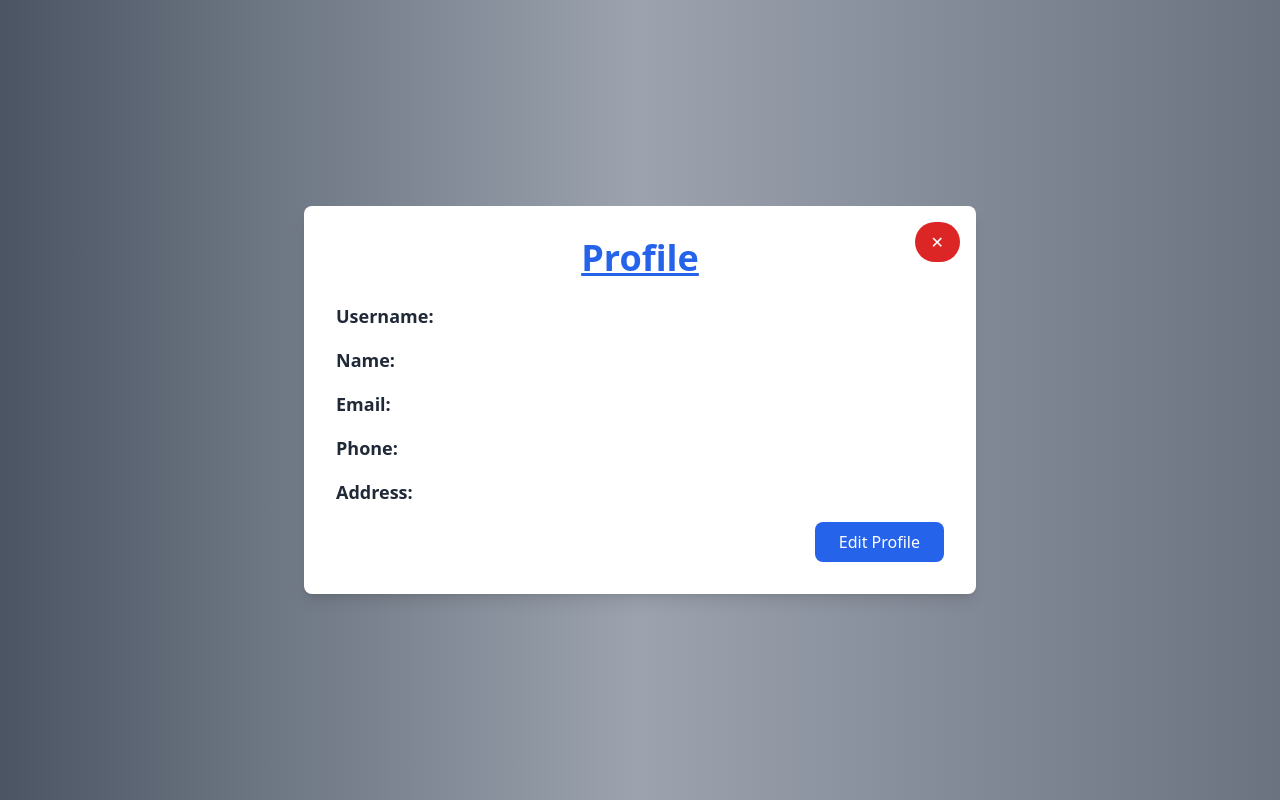
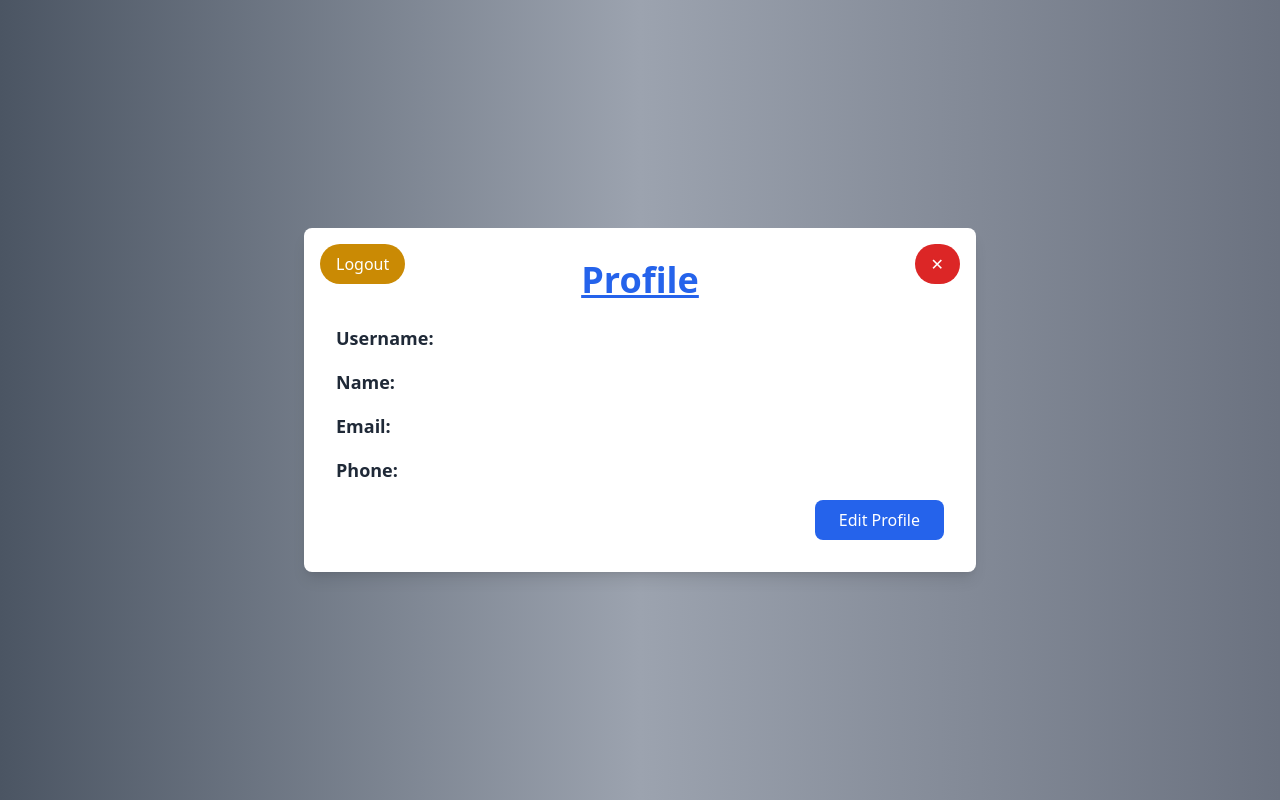
Before and after one commit to uvraviz007/fintrack, a React (Create React App) app in the folder frontend/: page /profile in a window 1280 px wide. Built offline with nearby package versions, Linux system fonts and the light colour scheme.

Commit message:
working of login/signup

```diff
--- a/frontend/src/pages/Profile.jsx
+++ b/frontend/src/pages/Profile.jsx
@@ -1,21 +1,21 @@
 import React, { useState, useEffect } from 'react';
-import { useNavigate } from 'react-router-dom'; // Import useNavigate for navigation
-import axios from '../utils/api';
+import { useNavigate } from 'react-router-dom';
+import axios from 'axios';
+import api from '../api';
 
 function Profile() {
   const [userDetails, setUserDetails] = useState({
+    name: '',
     username: '',
-    name: '',
     email: '',
     phone: '',
-    address: '',
   });
 
   const [editMode, setEditMode] = useState(false);
   const [updatedDetails, setUpdatedDetails] = useState(userDetails);
   const [usernameAvailable, setUsernameAvailable] = useState(true);
 
-  const navigate = useNavigate(); // Initialize useNavigate for navigation
+  const navigate = useNavigate();
 
   useEffect(() => {
     const fetchUserDetails = async () => {
@@ -50,14 +50,29 @@ function Profile() {
   const handleInputChange = (e) => {
     const { name, value } = e.target;
     setUpdatedDetails({ ...updatedDetails, [name]: value });
+
+    if (name === 'username') {
+      checkUsernameAvailability(value);
+    }
   };
 
   const checkUsernameAvailability = async (username) => {
     try {
-      const response = await axios.get(`/user/check-username?username=${username}`);
-      setUsernameAvailable(response.data.available);
+      const token = localStorage.getItem('token');
+      const config = {
+        headers: { Authorization: `Bearer ${token}` },
+      };
+
+      const response = await axios.get(`/user/check-username?username=${username}`, config);
+
+      if (username === userDetails.username) {
+        setUsernameAvailable(true);
+      } else {
+        setUsernameAvailable(response.data.available);
+      }
     } catch (error) {
       console.error('Error checking username availability:', error);
+      setUsernameAvailable(true);
     }
   };
 
@@ -90,46 +105,39 @@ function Profile() {
     }
   };
 
+  const handleLogout = () => {
+    localStorage.removeItem('token');
+    navigate('/login');
+  };
+
   return (
     <div className="min-h-screen bg-gradient-to-r from-gray-600 via-gray-400 to-gray-500 flex justify-center items-center relative">
-      {/* Profile Content */}
       <div className="bg-white rounded-lg shadow-lg p-8 text-gray-800 w-full max-w-2xl relative">
+
+        {/* Logout Button */}
+        <button
+          onClick={handleLogout}
+          className="absolute top-4 left-4 px-4 py-2 bg-yellow-600 text-white rounded-full hover:bg-yellow-700 transition duration-300"
+        >
+          Logout
+        </button>
+
         {/* Cross Button */}
         <button
-          onClick={() => navigate('/dashboard')} // Navigate back to Home/Dashboard
+          onClick={() => navigate('/dashboard')}
           className="absolute top-4 right-4 px-4 py-2 bg-red-600 text-white rounded-full hover:bg-red-700 transition duration-300"
         >
           ✕
         </button>
 
         <h1 className="text-4xl font-bold mb-6 text-center text-blue-600 underline">Profile</h1>
+
         {!editMode ? (
           <div>
-            <div className="mb-4">
-              <p className="text-lg">
-                <strong>Username:</strong> {userDetails.username}
-              </p>
-            </div>
-            <div className="mb-4">
-              <p className="text-lg">
-                <strong>Name:</strong> {userDetails.name}
-              </p>
-            </div>
-            <div className="mb-4">
-              <p className="text-lg">
-                <strong>Email:</strong> {userDetails.email}
-              </p>
-            </div>
-            <div className="mb-4">
-              <p className="text-lg">
-                <strong>Phone:</strong> {userDetails.phone}
-              </p>
-            </div>
-            <div className="mb-4">
-              <p className="text-lg">
-                <strong>Address:</strong> {userDetails.address}
-              </p>
-            </div>
+            <div className="mb-4"><p className="text-lg"><strong>Username:</strong> {userDetails.username}</p></div>
+            <div className="mb-4"><p className="text-lg"><strong>Name:</strong> {userDetails.name}</p></div>
+            <div className="mb-4"><p className="text-lg"><strong>Email:</strong> {userDetails.email}</p></div>
+            <div className="mb-4"><p className="text-lg"><strong>Phone:</strong> {userDetails.phone}</p></div>
             <div className="flex justify-end">
               <button
                 onClick={handleEditToggle}
@@ -147,10 +155,7 @@ function Profile() {
                 type="text"
                 name="username"
                 value={updatedDetails.username}
-                onChange={(e) => {
-                  handleInputChange(e);
-                  checkUsernameAvailability(e.target.value);
-                }}
+                onChange={handleInputChange}
                 className={`w-full px-4 py-2 border rounded-lg focus:outline-none focus:ring-2 ${
                   usernameAvailable ? 'focus:ring-blue-600' : 'focus:ring-red-600'
                 } text-black`}
@@ -189,15 +194,6 @@ function Profile() {
                 className="w-full px-4 py-2 border rounded-lg focus:outline-none focus:ring-2 focus:ring-blue-600 text-black"
               />
             </div>
-            <div className="mb-4">
-              <label className="block text-lg font-semibold mb-2 text-blue-600">Address</label>
-              <textarea
-                name="address"
-                value={updatedDetails.address}
-                onChange={handleInputChange}
-                className="w-full px-4 py-2 border rounded-lg focus:outline-none focus:ring-2 focus:ring-blue-600 text-black"
-              ></textarea>
-            </div>
             <div className="flex justify-between">
               <button
                 onClick={handleSaveChanges}
```
